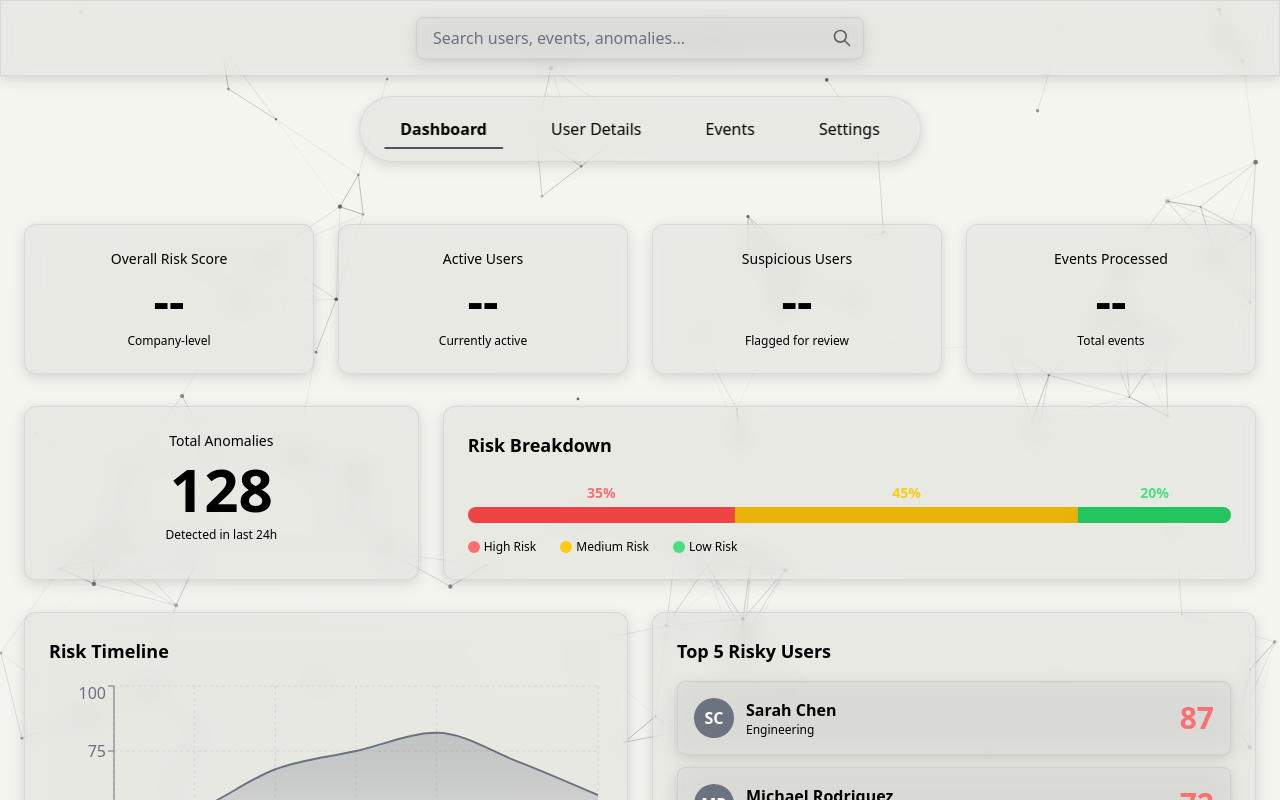
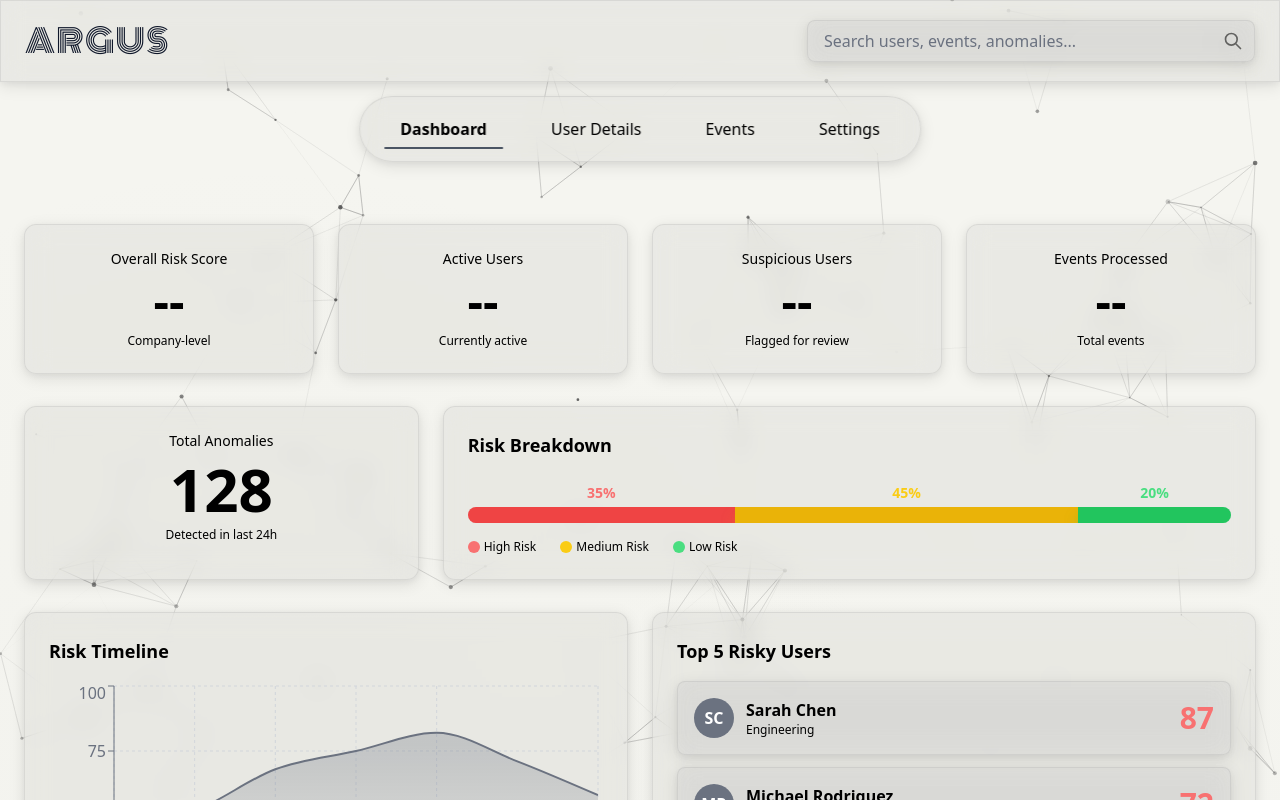
Before and after one commit to besque/argus, a React (Vite) app in the folder frontend/: page / in a window 1280 px wide. Shown: the top 800 px of the page. Built offline with nearby package versions, Linux system fonts and the light colour scheme; a web font is replaced by a local one.

Commit message:
Argus logo

```diff
--- a/frontend/index.html
+++ b/frontend/index.html
@@ -6,6 +6,12 @@
     <link rel="preconnect" href="https://fonts.googleapis.com">
     <link rel="preconnect" href="https://fonts.gstatic.com" crossorigin>
     <link href="https://fonts.googleapis.com/css2?family=Parkinsans&display=swap" rel="stylesheet">
+
+    <link rel="preconnect" href="https://fonts.googleapis.com">
+<link rel="preconnect" href="https://fonts.gstatic.com" crossorigin>
+<link href="https://fonts.googleapis.com/css2?family=Monoton&display=swap" rel="stylesheet">
+
+
     <link rel="icon" type="image/svg+xml" href="/vite.svg" />
     <meta name="viewport" content="width=device-width, initial-scale=1.0" />
     <title>Security Dashboard</title>
--- a/frontend/src/components/Layout/Header.tsx
+++ b/frontend/src/components/Layout/Header.tsx
@@ -6,7 +6,15 @@ const Header = React.memo(() => {
 
   return (
     <header className="fixed top-0 left-0 right-0 z-50 glass border-b border-gray-300/20">
-      <div className="max-w-7xl mx-auto px-6 py-4 flex items-center justify-center">
+      <div className="max-w-7xl mx-auto px-6 py-4 flex items-center justify-between">
+        <motion.div
+          initial={{ opacity: 0, x: -20 }}
+          animate={{ opacity: 1, x: 0 }}
+          transition={{ duration: 0.5 }}
+          className="argus-logo"
+        >
+          ARGUS
+        </motion.div>
         <motion.div
           initial={{ opacity: 0, x: 20 }}
           animate={{ opacity: 1, x: 0 }}
--- a/frontend/src/index.css
+++ b/frontend/src/index.css
@@ -1,3 +1,6 @@
+@import url('https://fonts.googleapis.com/css2?family=Monoton&display=swap');
+
+
 @tailwind base;
 @tailwind components;
 @tailwind utilities;
@@ -44,4 +47,12 @@
 
   .neon-glow {
   }
+
+  .argus-logo {
+    font-family: 'Monoton', sans-serif;
+    font-size: 2rem;
+    font-weight: 400;
+    color: #0f172a;
+    letter-spacing: 0.05em;
+  }
 }
```
